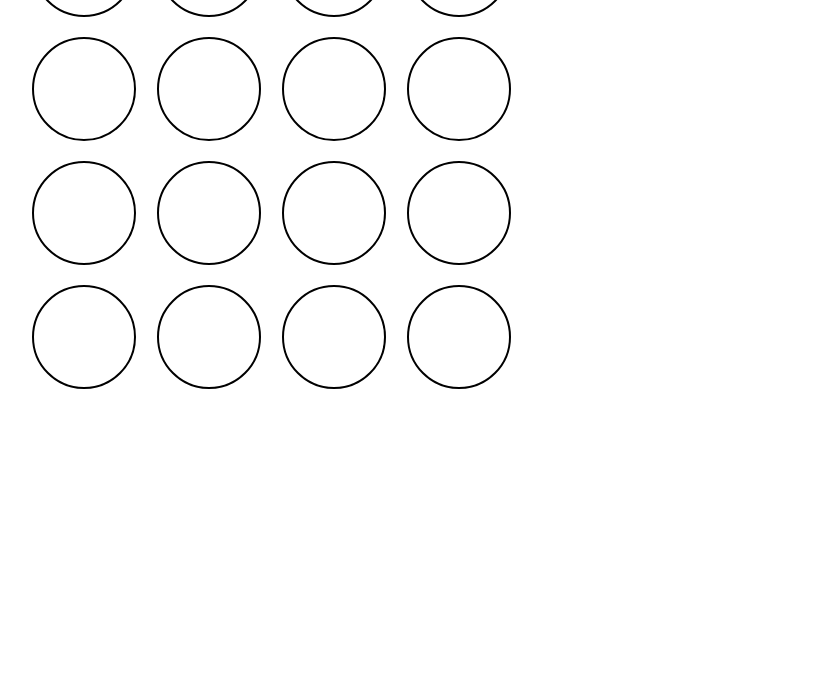
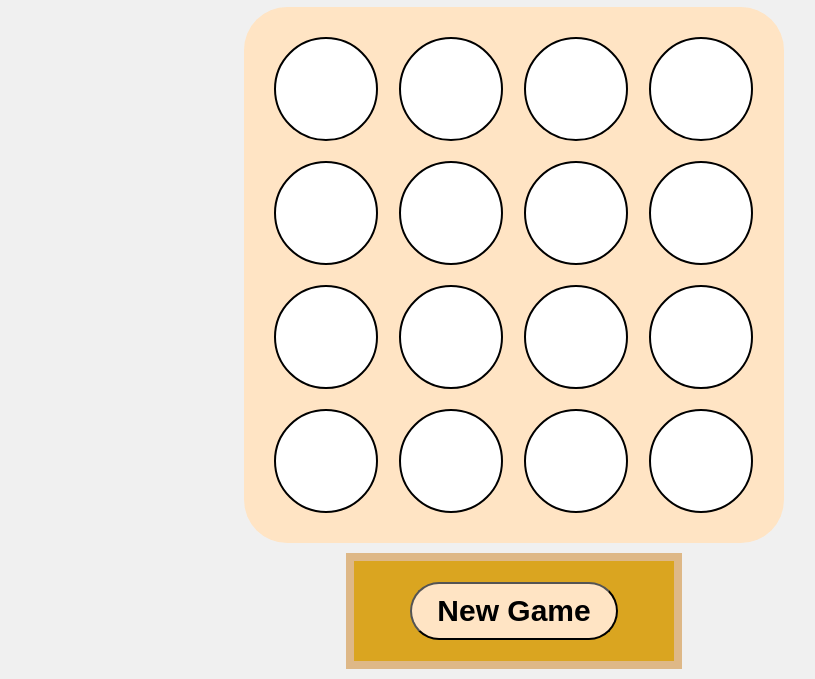
Before and after one commit to k3st/ReactJS-cc, a React app in the folder 02-connect4/: page / in a window 1280 px wide. Shown: the part 125-804 px from the top of the page, without its empty margins (126-941 px from the left). Built offline with nearby package versions, Linux system fonts and the light colour scheme.

Commit message:
added header and footer, also added flex

```diff
--- /dev/null
+++ b/02-connect4/src/Components/App.js
@@ -0,0 +1,11 @@
+import GameBoard from "./Gameboard";
+
+function App() {
+  return (
+    <div>
+      <GameBoard />
+    </div>
+  );
+}
+
+export default App;
--- a/02-connect4/src/Components/Gameboard.js
+++ b/02-connect4/src/Components/Gameboard.js
@@ -1,6 +1,7 @@
 import React, { useState } from "react";
 import GameCircle from "./GameCircle";
 import "../Game.css";
+import { Header, Footer } from "./Header";
 
 const NO_CIRCLES = 16;
 
@@ -50,7 +51,13 @@ const GameBoard = () => {
     );
   };
 
-  return <div className="gameBoard">{renderBoard()}</div>;
+  return (
+    <div className="app-container center-container">
+      <Header />
+      <div className="gameBoard ">{renderBoard()}</div>
+      <Footer />
+    </div>
+  );
 };
 
 export default GameBoard;
--- /dev/null
+++ b/02-connect4/src/Components/Header.js
@@ -0,0 +1,17 @@
+import React from "react";
+
+export const Header = () => {
+  return (
+    <div className="panel header center-container">
+      <div>Player 1 Turn</div>
+    </div>
+  );
+};
+
+export const Footer = () => {
+  return (
+    <div className="panel footer center-container ">
+      <button>New Game</button>
+    </div>
+  );
+};
--- a/02-connect4/src/Game.css
+++ b/02-connect4/src/Game.css
@@ -1,11 +1,62 @@
+body {
+  margin: 0;
+  height: 100vh;
+  display: flex;
+  justify-content: center;
+  align-items: center;
+  background-color: #f0f0f0;
+  font-size: 30px;
+  font-weight: bold;
+}
+
+.center-container {
+  display: flex;
+  flex-direction: column;
+  justify-content: center;
+  align-items: center;
+  width: 100%;
+  height: 100%;
+  position: relative;
+}
+
+.panel {
+  background-color: goldenrod;
+  border: 8px solid burlywood;
+  margin: 10px 0; /* Adds some space between panels */
+  text-align: center;
+  padding: 10px;
+}
+
+.header {
+  width: 300px;
+  height: 80px;
+}
+
 .gameBoard {
   display: grid;
   grid-template-columns: repeat(4, 1fr);
   grid-template-rows: repeat(4, 1fr);
+  width: 500px;
   padding: 20px;
-  width: 500px;
-  position: absolute;
-  left: 10%;
+  background-color: bisque;
+  border-radius: 8%;
+}
+
+.footer {
+  width: 300px;
+  height: 80px;
+}
+
+.footer button {
+  margin: 0;
+  display: flex;
+  justify-content: center;
+  align-items: center;
+  font-size: 30px;
+  font-weight: bold;
+  background-color: bisque;
+  padding: 10px 25px 10px 25px;
+  border-radius: 35px;
 }
 
 .gameCircle {
@@ -16,8 +67,8 @@
   border: 2px solid black;
 }
 
-.idle {
-  background-color: yellow;
+.player_0 {
+  background-color: white;
 }
 
 .player_1 {
@@ -27,3 +78,16 @@
 .player_2 {
   background-color: red;
 }
+
+/* Ensure scalability */
+@media (max-width: 600px) {
+  .header,
+  .footer {
+    width: 80%;
+    height: auto;
+  }
+
+  .gameBoard {
+    width: 90%;
+  }
+}
--- a/02-connect4/src/index.js
+++ b/02-connect4/src/index.js
@@ -1,6 +1,7 @@
 import React from "react";
 import ReactDOM from "react-dom/client";
 import GameBoard from "./Components/Gameboard";
+import App from "./Components/App";
 
 const root = ReactDOM.createRoot(document.getElementById("root"));
-root.render(<GameBoard />);
+root.render(<App />);
```
